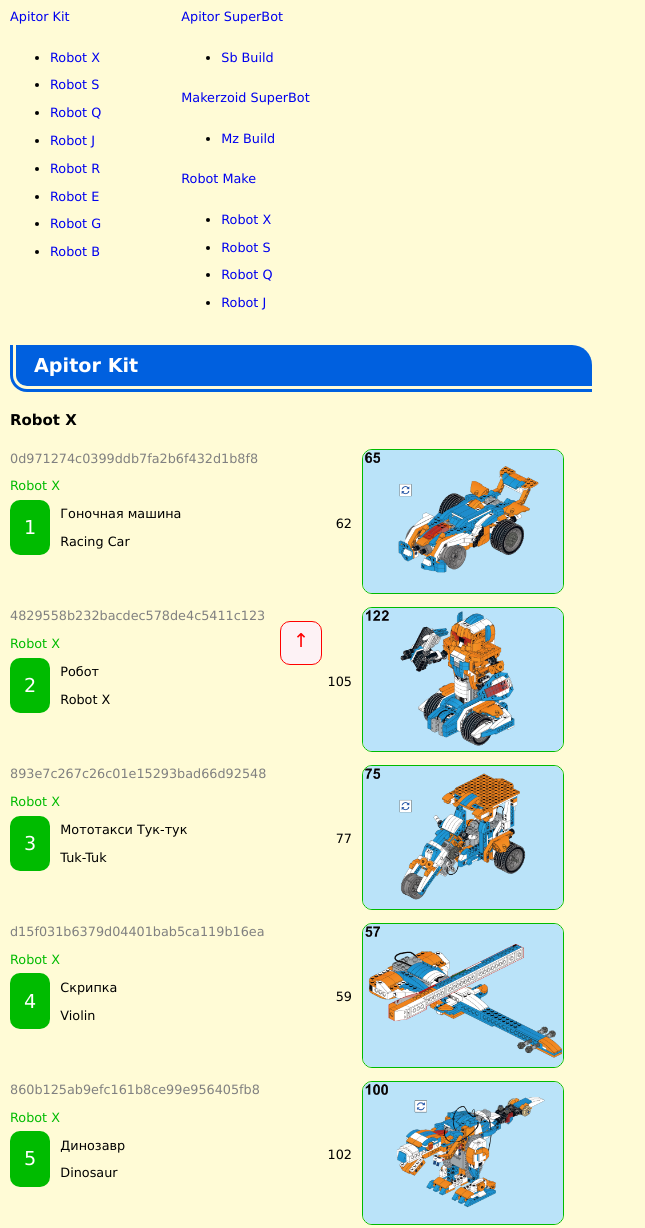
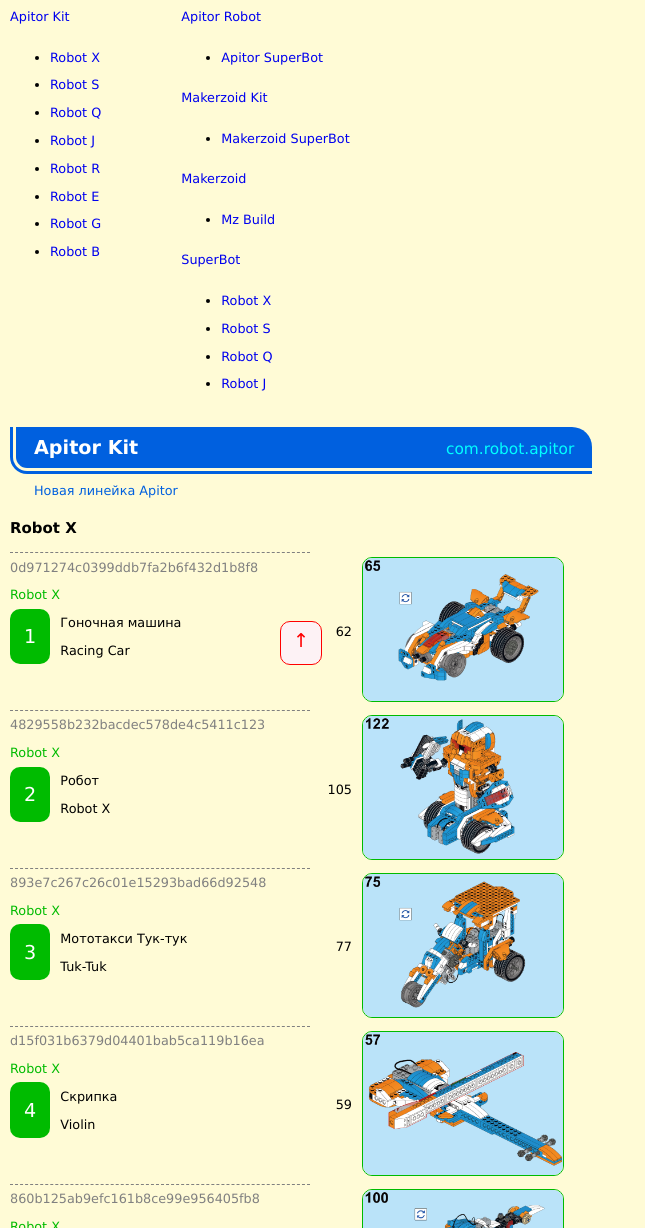
Before and after one commit to mouse-karaganda/jiqiren, a plain HTML site: page jiqiren/index.html in a window 1280 px wide. Shown: the part 125-1353 px from the top of the page, without its empty margins (0-645 px from the left). Drawn offline with Linux system fonts and the light colour scheme; files whose address does not match are found by name.

Commit message:
Past version from 2024-08-31 03:44 Article as app element. android_id, comment, model_item.

```diff
--- a/jiqiren/script/model_list.js
+++ b/jiqiren/script/model_list.js
@@ -1,7 +1,9 @@
 let app = [{
     label: 'Apitor Kit',
     folder: 'ApitorKit',
+    androidId: 'com.robot.apitor',
     path: 'Android/data/com.robot.apitor/files/download/com.robot.apitor/apitor/.download/',
+    comment: 'Новая линейка Apitor',
     menu: tool.menu.left,
     models: [
         {label: 'Robot X', folder: 'robotX'},
@@ -14,25 +16,41 @@ let app = [{
         {label: 'Robot B', folder: 'robotB'}
     ]
 }, {
-    label: 'Apitor SuperBot',
-    folder: 'SuperBot',
+    label: 'Apitor Robot',
+    folder: 'SuperBot_Apitor',
+    androidId: 'com.tudao.ApitorRobot',
     path: 'SuperBot/construct/',
+    comment: 'SuperBot: версия от Apitor',
     menu: tool.menu.right,
     models: [
-        {label: 'Sb Build', folder: 'construct_sb'}
+        {label: 'Apitor SuperBot', folder: 'construct_sb_ap'}
     ]
 }, {
-    label: 'Makerzoid SuperBot',
-    folder: 'Makerzoid_SuperBot',
+    label: 'Makerzoid Kit',
+    folder: 'SuperBot_Makerzoid',
+    androidId: 'com.tudao.MakerzoidKit',
     path: 'Android/data/com.tudao.MakerzoidKit/files/construct/',
+    comment: 'SuperBot: версия от Makerzoid',
     menu: tool.menu.right,
     models: [
-        {label: 'Mz Build', folder: 'construct_mz_sb'}
+        {label: 'Makerzoid SuperBot', folder: 'construct_sb_mz'}
+    ]
+},{
+    label: 'Makerzoid',
+    folder: 'Makerzoid',
+    androidId: 'com.tudao.makerzoid',
+    path: 'Android/data/com.tudao.makerzoid/files/construct/',
+    comment: 'Новая линейка Makerzoid',
+    menu: tool.menu.right,
+    models: [
+        {label: 'Mz Build', folder: 'construct_sb_mz'}
     ]
 }, {
-    label: 'Robot Make',
-    folder: 'RobotMake',
+    label: 'SuperBot',
+    folder: 'SuperBot_RobotMake',
+    androidId: 'com.tudao.superRobot',
     path: 'RobotMake/construct/',
+    comment: 'Старая линейка Makerzoid: китайская версия',
     menu: tool.menu.right,
     models: [
         {label: 'Robot X', folder: 'robotX1'},
@@ -734,14 +752,14 @@ app.ApitorKit.figures = [{
     model: app.ApitorKit.robotQ
 }];
 
-app.SuperBot.figures = [{
+app.SuperBot_Apitor.figures = [{
     index: 0,
     folder: 'chanche/chanche',
     cover: '47.png',
     count: 47,
     name: {rus: 'Таран', eng: 'Plough Car'},
     number: 2,
-    model: app.SuperBot.construct_sb
+    model: app.SuperBot_Apitor.construct_sb_ap
 }, {
     index: 1,
     folder: 'dianbaoji/dianbaoji',
@@ -749,7 +767,7 @@ app.SuperBot.figures = [{
     count: 66,
     name: {rus: 'Телеграф', eng: 'Telegraph Machine'},
     number: 12,
-    model: app.SuperBot.construct_sb
+    model: app.SuperBot_Apitor.construct_sb_ap
 }, {
     index: 2,
     folder: 'huatujiqiren/huatujiqiren',
@@ -757,7 +775,7 @@ app.SuperBot.figures = [{
     count: 59,
     name: {rus: 'Робот-художник', eng: 'Drawing Robot'},
     number: 13,
-    model: app.SuperBot.construct_sb
+    model: app.SuperBot_Apitor.construct_sb_ap
 }, {
     index: 3,
     folder: 'huiliche/huiliche',
@@ -765,7 +783,7 @@ app.SuperBot.figures = [{
     count: 32,
     name: {rus: 'Гоночный трицикл', eng: 'Rubber Band Racing Tricycle'},
     number: 6,
-    model: app.SuperBot.construct_sb
+    model: app.SuperBot_Apitor.construct_sb_ap
 }, {
     index: 4,
     folder: 'hushizhanche/hushizhanche',
@@ -773,7 +791,7 @@ app.SuperBot.figures = [{
     count: 40,
     name: {rus: 'Колесница тигра - дракона', eng: 'Dragon Tiger Chariot'},
     number: 8,
-    model: app.SuperBot.construct_sb
+    model: app.SuperBot_Apitor.construct_sb_ap
 }, {
     index: 5,
     folder: 'jipuche/jipuche',
@@ -781,7 +799,7 @@ app.SuperBot.figures = [{
     count: 72,
     name: {rus: 'Джип', eng: 'SUV'},
     number: 3,
-    model: app.SuperBot.construct_sb
+    model: app.SuperBot_Apitor.construct_sb_ap
 }, {
     index: 6,
     folder: 'jiqiren/jiqiren',
@@ -789,7 +807,7 @@ app.SuperBot.figures = [{
     count: 63,
     name: {rus: 'Курьер', eng: 'Delivery Man'},
     number: 7,
-    model: app.SuperBot.construct_sb
+    model: app.SuperBot_Apitor.construct_sb_ap
 }, {
     index: 7,
     folder: 'laohu/laohu',
@@ -797,7 +815,7 @@ app.SuperBot.figures = [{
     count: 89,
     name: {rus: 'Тигр', eng: 'Tiger'},
     number: 16,
-    model: app.SuperBot.construct_sb
+    model: app.SuperBot_Apitor.construct_sb_ap
 }, {
     index: 8,
     folder: 'motuoche/motuoche',
@@ -805,7 +823,7 @@ app.SuperBot.figures = [{
     count: 38,
     name: {rus: 'Мотоцикл', eng: 'Motorcycle'},
     number: 5,
-    model: app.SuperBot.construct_sb
+    model: app.SuperBot_Apitor.construct_sb_ap
 }, {
     index: 9,
     folder: 'niao/niao',
@@ -813,7 +831,7 @@ app.SuperBot.figures = [{
     count: 51,
     name: {rus: 'Птица', eng: 'Bird'},
     number: 19,
-    model: app.SuperBot.construct_sb
+    model: app.SuperBot_Apitor.construct_sb_ap
 }, {
     index: 10,
     folder: 'pingpangqiuche/pingpangqiuche',
@@ -821,7 +839,7 @@ app.SuperBot.figures = [{
     count: 68,
     name: {rus: 'Футбольный робот', eng: 'Football Robot'},
     number: 17,
-    model: app.SuperBot.construct_sb
+    model: app.SuperBot_Apitor.construct_sb_ap
 }, {
     index: 11,
     folder: 'sanlunche/sanlunche',
@@ -829,7 +847,7 @@ app.SuperBot.figures = [{
     count: 52,
     name: {rus: 'Трицикл', eng: 'Tricycle'},
     number: 9,
-    model: app.SuperBot.construct_sb
+    model: app.SuperBot_Apitor.construct_sb_ap
 }, {
     index: 12,
     folder: 'tanliche/tanliche',
@@ -837,7 +855,7 @@ app.SuperBot.figures = [{
     count: 23,
     name: {rus: 'Трицикл с резиновой лентой', eng: 'Rubber Band Tricycle'},
     number: 1,
-    model: app.SuperBot.construct_sb
+    model: app.SuperBot_Apitor.construct_sb_ap
 }, {
     index: 13,
     folder: 'tianping/tianping',
@@ -845,7 +863,7 @@ app.SuperBot.figures = [{
     count: 39,
     name: {rus: 'Баланс', eng: 'Balance'},
     number: 4,
-    model: app.SuperBot.construct_sb
+    model: app.SuperBot_Apitor.construct_sb_ap
 }, {
     index: 14,
     folder: 'tingchechangxitong/tingchechangxitong',
@@ -853,7 +871,7 @@ app.SuperBot.figures = [{
     count: 31,
     name: {rus: 'Парковщик', eng: 'Parking System'},
     number: 14,
-    model: app.SuperBot.construct_sb
+    model: app.SuperBot_Apitor.construct_sb_ap
 }, {
     index: 15,
     folder: 'xiangpujiqiren/xiangpujiqiren',
@@ -861,7 +879,7 @@ app.SuperBot.figures = [{
     count: 57,
     name: {rus: 'Сумо робот', eng: 'Sumo Robot'},
     number: 18,
-    model: app.SuperBot.construct_sb
+    model: app.SuperBot_Apitor.construct_sb_ap
 }, {
     index: 16,
     folder: 'yinyuehe/yinyuehe',
@@ -869,7 +887,7 @@ app.SuperBot.figures = [{
     count: 44,
     name: {rus: 'Музыкальная шкатулка', eng: 'Music Box'},
     number: 11,
-    model: app.SuperBot.construct_sb
+    model: app.SuperBot_Apitor.construct_sb_ap
 }, {
     index: 17,
     folder: 'zhanche/zhanche',
@@ -877,7 +895,7 @@ app.SuperBot.figures = [{
     count: 34,
     name: {rus: 'Колесница', eng: 'Chariot'},
     number: 10,
-    model: app.SuperBot.construct_sb
+    model: app.SuperBot_Apitor.construct_sb_ap
 }, {
     index: 18,
     folder: 'zhihejiqiren/zhihejiqiren',
@@ -885,17 +903,17 @@ app.SuperBot.figures = [{
     count: 36,
     name: {rus: 'Робот бумажный журавль', eng: 'Paper Crane Robot'},
     number: 15,
-    model: app.SuperBot.construct_sb
+    model: app.SuperBot_Apitor.construct_sb_ap
 }];
 
-app.Makerzoid_SuperBot.figures = [{
+app.SuperBot_Makerzoid.figures = [{
     index: 0,
     folder: 'cb_f1/cb_f1',
     cover: '74.png',
     count: 74,
     name: {rus: 'Формула-1', eng: 'F1'},
     number: 26,
-    model: app.Makerzoid_SuperBot.construct_mz_sb
+    model: app.SuperBot_Makerzoid.construct_sb_mz
 }, {
     index: 1,
     folder: 'chanche/chanche',
@@ -903,7 +921,7 @@ app.Makerzoid_SuperBot.figures = [{
     count: 47,
     name: {rus: 'Таран', eng: 'Plough Car'},
     number: 2,
-    model: app.Makerzoid_SuperBot.construct_mz_sb
+    model: app.SuperBot_Makerzoid.construct_sb_mz
 }, {
     index: 2,
     folder: 'dajiaoche/dajiaoche',
@@ -911,7 +929,7 @@ app.Makerzoid_SuperBot.figures = [{
     count: 96,
     name: {rus: 'Внедорожник Bighorn', eng: 'Bighorn Car'},
     number: 23,
-    model: app.Makerzoid_SuperBot.construct_mz_sb
+    model: app.SuperBot_Makerzoid.construct_sb_mz
 }, {
     index: 3,
     folder: 'dianbaoji/dianbaoji',
@@ -919,7 +937,7 @@ app.Makerzoid_SuperBot.figures = [{
     count: 66,
     name: {rus: 'Телеграф', eng: 'Telegraph Machine'},
     number: 15,
-    model: app.Makerzoid_SuperBot.construct_mz_sb
+    model: app.SuperBot_Makerzoid.construct_sb_mz
 }, {
     index: 4,
     folder: 'gancaocha/gancaocha',
@@ -927,7 +945,7 @@ app.Makerzoid_SuperBot.figures = [{
     count: 11,
     name: {rus: 'Вилы', eng: 'Hayfork'},
     number: 5,
-    model: app.Makerzoid_SuperBot.construct_mz_sb
+    model: app.SuperBot_Makerzoid.construct_sb_mz
 }, {
     index: 5,
     folder: 'huatujiqiren/huatujiqiren',
@@ -935,7 +953,7 @@ app.Makerzoid_SuperBot.figures = [{
     count: 59,
     name: {rus: 'Робот-художник', eng: 'Drawing Robot'},
     number: 16,
-    model: app.Makerzoid_SuperBot.construct_mz_sb
+    model: app.SuperBot_Makerzoid.construct_sb_mz
 }, {
     index: 6,
     folder: 'huiliche/huiliche',
@@ -943,7 +961,7 @@ app.Makerzoid_SuperBot.figures = [{
     count: 32,
     name: {rus: 'Гоночный трицикл', eng: 'Rubber Band Racing Tricycle'},
     number: 8,
-    model: app.Makerzoid_SuperBot.construct_mz_sb
+    model: app.SuperBot_Makerzoid.construct_sb_mz
 }, {
     index: 7,
     folder: 'huojianche_1/huojianche_1',
@@ -951,7 +969,7 @@ app.Makerzoid_SuperBot.figures = [{
     count: 58,
     name: {rus: 'Реактивная машина', eng: 'Jet car'},
     number: 24,
-    model: app.Makerzoid_SuperBot.construct_mz_sb
+    model: app.SuperBot_Makerzoid.construct_sb_mz
 }, {
     index: 8,
     folder: 'hushizhanche/longhuzhanche',
@@ -959,7 +977,7 @@ app.Makerzoid_SuperBot.figures = [{
     count: 40,
     name: {rus: 'Колесница тигра - дракона', eng: 'Dragon Tiger Chariot'},
     number: 11,
-    model: app.Makerzoid_SuperBot.construct_mz_sb
+    model: app.SuperBot_Makerzoid.construct_sb_mz
 }, {
     index: 9,
     folder: 'jipuche/jipuche',
@@ -967,7 +985,7 @@ app.Makerzoid_SuperBot.figures = [{
     count: 72,
     name: {rus: 'Джип', eng: 'SUV'},
     number: 3,
-    model: app.Makerzoid_SuperBot.construct_mz_sb
+    model: app.SuperBot_Makerzoid.construct_sb_mz
 }, {
     index: 10,
     folder: 'jiqiren/songcanjiqiren',
@@ -975,7 +993,7 @@ app.Makerzoid_SuperBot.figures = [{
     count: 63,
     name: {rus: 'Курьер', eng: 'Delivery Man'},
     number: 10,
-    model: app.Makerzoid_SuperBot.construct_mz_sb
+    model: app.SuperBot_Makerzoid.construct_sb_mz
 }, {
     index: 11,
     folder: 'laohu/laohu',
@@ -983,7 +1001,7 @@ app.Makerzoid_SuperBot.figures = [{
     count: 89,
     name: {rus: 'Тигр', eng: 'Tiger'},
     number: 19,
-    model: app.Makerzoid_SuperBot.construct_mz_sb
+    model: app.SuperBot_Makerzoid.construct_sb_mz
 }, {
     index: 12,
     folder: 'minihuiliche/minihuiliche',
@@ -991,7 +1009,7 @@ app.Makerzoid_SuperBot.figures = [{
     count: 17,
     name: {rus: 'Гоночный мини-трицикл', eng: 'Mini Rubber Band Racing Tricycle'},
     number: 9,
-    model: app.Makerzoid_SuperBot.construct_mz_sb
+    model: app.SuperBot_Makerzoid.construct_sb_mz
 }, {
     index: 13,
     folder: 'motuoche/motuoche',
@@ -999,7 +1017,7 @@ app.Makerzoid_SuperBot.figures = [{
     count: 38,
     name: {rus: 'Мотоцикл', eng: 'Motorcycle'},
     number: 7,
-    model: app.Makerzoid_SuperBot.construct_mz_sb
+    model: app.SuperBot_Makerzoid.construct_sb_mz
 }, {
     index: 14,
     folder: 'niao/niao',
@@ -1007,7 +1025,7 @@ app.Makerzoid_SuperBot.figures = [{
     count: 51,
     name: {rus: 'Птица', eng: 'Bird'},
     number: 22,
-    model: app.Makerzoid_SuperBot.construct_mz_sb
+    model: app.SuperBot_Makerzoid.construct_sb_mz
 }, {
     index: 15,
     folder: 'pingpangqiuche/qiusaijiqiren',
@@ -1015,7 +1033,7 @@ app.Makerzoid_SuperBot.figures = [{
     count: 68,
     name: {rus: 'Футбольный робот', eng: 'Football Robot'},
     number: 20,
-    model: app.Makerzoid_SuperBot.construct_mz_sb
+    model: app.SuperBot_Makerzoid.construct_sb_mz
 }, {
     index: 16,
     folder: 'sanlunche/sanlunche',
@@ -1023,7 +1041,7 @@ app.Makerzoid_SuperBot.figures = [{
     count: 52,
     name: {rus: 'Трицикл', eng: 'Tricycle'},
     number: 12,
-    model: app.Makerzoid_SuperBot.construct_mz_sb
+    model: app.SuperBot_Makerzoid.construct_sb_mz
 }, {
     index: 17,
     folder: 'shensuojia/shensuojia',
@@ -1031,7 +1049,7 @@ app.Makerzoid_SuperBot.figures = [{
     count: 17,
     name: {rus: 'Щипцы', eng: 'Expansion Clamp'},
     number: 6,
-    model: app.Makerzoid_SuperBot.construct_mz_sb
+    model: app.SuperBot_Makerzoid.construct_sb_mz
 }, {
     index: 18,
     folder: 'tanliche/tanliche',
@@ -1039,7 +1057,7 @@ app.Makerzoid_SuperBot.figures = [{
     count: 23,
     name: {rus: 'Трицикл с резиновой лентой', eng: 'Rubber Band Tricycle'},
     number: 1,
-    model: app.Makerzoid_SuperBot.construct_mz_sb
+    model: app.SuperBot_Makerzoid.construct_sb_mz
 }, {
     index: 19,
     folder: 'tianping/tianping',
@@ -1047,7 +1065,7 @@ app.Makerzoid_SuperBot.figures = [{
     count: 39,
     name: {rus: 'Баланс', eng: 'Balance'},
     number: 4,
-    model: app.Makerzoid_SuperBot.construct_mz_sb
+    model: app.SuperBot_Makerzoid.construct_sb_mz
 }, {
     index: 20,
     folder: 'tingchechangxitong/zhinengzamen',
@@ -1055,7 +1073,7 @@ app.Makerzoid_SuperBot.figures = [{
     count: 31,
     name: {rus: 'Парковщик', eng: 'Parking System'},
     number: 17,
-    model: app.Makerzoid_SuperBot.construct_mz_sb
+    model: app.SuperBot_Makerzoid.construct_sb_mz
 }, {
     index: 21,
     folder: 'xiangpujiqiren/xiangpujiqiren',
@@ -1063,7 +1081,7 @@ app.Makerzoid_SuperBot.figures = [{
     count: 57,
     name: {rus: 'Сумо робот', eng: 'Sumo Robot'},
     number: 21,
-    model: app.Makerzoid_SuperBot.construct_mz_sb
+    model: app.SuperBot_Makerzoid.construct_sb_mz
 }, {
     index: 22,
     folder: 'yinyuehe/yinyuehe',
@@ -1071,7 +1089,7 @@ app.Makerzoid_SuperBot.figures = [{
     count: 44,
     name: {rus: 'Музыкальная шкатулка', eng: 'Music Box'},
     number: 14,
-    model: app.Makerzoid_SuperBot.construct_mz_sb
+    model: app.SuperBot_Makerzoid.construct_sb_mz
 }, {
     index: 23,
     folder: 'zhanche/zhanche',
@@ -1079,7 +1097,7 @@ app.Makerzoid_SuperBot.figures = [{
     count: 34,
     name: {rus: 'Колесница', eng: 'Chariot'},
     number: 13,
-    model: app.Makerzoid_SuperBot.construct_mz_sb
+    model: app.SuperBot_Makerzoid.construct_sb_mz
 }, {
     index: 24,
     folder: 'zhancheshengjiban_1/zhancheshengjiban_1',
@@ -1087,7 +1105,7 @@ app.Makerzoid_SuperBot.figures = [{
     count: 137,
     name: {rus: 'Бэтмобиль', eng: 'Batmobile'},
     number: 25,
-    model: app.Makerzoid_SuperBot.construct_mz_sb
+    model: app.SuperBot_Makerzoid.construct_sb_mz
 }, {
     index: 25,
     folder: 'zhihejiqiren/zhihejiqiren',
@@ -1095,17 +1113,17 @@ app.Makerzoid_SuperBot.figures = [{
     count: 36,
     name: {rus: 'Робот бумажный журавль', eng: 'Paper Crane Robot'},
     number: 18,
-    model: app.Makerzoid_SuperBot.construct_mz_sb
+    model: app.SuperBot_Makerzoid.construct_sb_mz
 }];
 
-app.RobotMake.figures = [{
+app.SuperBot_RobotMake.figures = [{
     index: 99,
     folder: '/',
     cover: '00.png',
     count: 99,
     name: {rus: '', eng: ''},
     number: 99,
-    model: app.SuperBot.construct_sb
+    model: app.SuperBot_Apitor.construct_sb_ap
 }];
 
 console.log('appList = ', app);
--- a/jiqiren/script/tool.js
+++ b/jiqiren/script/tool.js
@@ -10,6 +10,7 @@ let tool = {
                 model.app = appItem;
                 appItem[model.folder] = model;
             }
+            appItem.figures = [];
             app[appItem.folder] = appItem;
         }
     },
@@ -46,7 +47,7 @@ let tool = {
     create: (config) => {
         let tagName = (config.tag) ? config.tag : 'div';
         let newDiv = document.createElement(tagName);
-        newDiv.innerHTML = config.html.join('\r\n');
+        newDiv.innerHTML = (config.html || []).join('\r\n');
 
         if (config.className) {
             newDiv.className = config.className;
@@ -61,10 +62,9 @@ let tool = {
 
     getAll: (search) => document.querySelectorAll(search),
 
-    createFigureItem: (figure, withIndex) => {
+    createFigureItem: (figure, withIndex, parent) => {
         let coverSrc = (`img/app/${figure.model.app.folder}/${figure.model.folder}/${figure.folder}/${figure.cover}`);
 
-        let indexText = (withIndex) ? (`<div class="index_value">${figure.index + 1})</div>`) : '';
         let newText = [
             '<div class="item_label">',
                 `<p class="guid">${figure.folder}</p>`,
@@ -80,14 +80,14 @@ let tool = {
             '<div class="item_right">',
                 `<div class="item_count">${figure.count}</div>`,
                 `<div class="item_cover"><a class="cover" target="_blank" href="${coverSrc}"><img alt="${figure.name.eng}" src="${coverSrc}" /></a></div>`,
-                indexText,
+                `<div class="index_value" with-index="${withIndex}">${figure.index + 1})</div>`,
             '</div>'
         ];
-        let result = tool.create({
+        tool.create({
+            className: 'figure_item',
             html: newText,
-            className: 'figure_item'
+            parent: parent
         });
-        return result;
     },
 
     model: {
@@ -120,22 +120,38 @@ let tool = {
             tool.model.printMenu();
             tool.prepareFigureList();
 
-            let content = tool.get('#wrapper');
-            if (!content) {
+            let wrapper = tool.get('#wrapper');
+            if (!wrapper) {
                 return;
             }
             for (let appItem of app) {
-                let newText = [`<a name="${appItem.folder}"></a><h2 withIndex="${withIndex}">${appItem.label}</h2>`];
+                let content = tool.create({
+                    tag: 'article',
+                    parent: wrapper
+                });
+                let newText = [
+                    `<a name="${appItem.folder}"></a><h2 with-index="${withIndex}"><span>${appItem.label}</span>`,
+                    `<span class="android_id">${appItem.androidId}</span></h2>`,
+                    '<div>',
+                        `<p class="comment">${appItem.comment}</p>`,
+                    '</div>'
+                ];
                 tool.create({
+                    className: 'app_header',
                     html: newText,
                     parent: content
                 });
 
                 for (let model of appItem.models) {
+                    let modelElem = tool.create({
+                        className: 'model_item',
+                        parent: content
+                    });
                     newText = [`<a name="${model.folder}"></a><h3>${model.label}</h3>`];
                     tool.create({
+                        className: 'model_header',
                         html: newText,
-                        parent: content
+                        parent: modelElem
                     });
 
                     if (!model.sorted) {
@@ -143,8 +159,7 @@ let tool = {
                     }
                     let list = model.sorted;
                     for (let figure of list) {
-                        let newDiv = tool.createFigureItem(figure, withIndex);
-                        content.appendChild(newDiv);
+                        tool.createFigureItem(figure, withIndex, modelElem);
                     }
                 }
             }
@@ -158,12 +173,12 @@ let tool = {
                 return;
             }
             for (let appItem of app) {
-                let newElem = {
+                let newText = [`<a href="#${appItem.folder}">${appItem.label}</a>`];
+                tool.create({
                     tag: 'li',
-                    html: [`<a href="#${appItem.folder}">${appItem.label}</a>`],
+                    html: newText,
                     parent: menuElem
-                };
-                tool.create(newElem);
+                });
             }
         },
 
@@ -171,25 +186,33 @@ let tool = {
             let withIndex = true;
             tool.figure.printMenu();
 
-            let content = tool.get('#wrapper');
-            if (!content) {
+            let wrapper = tool.get('#wrapper');
+            if (!wrapper) {
                 return;
             }
             for (let appItem of app) {
+                let content = tool.create({
+                    tag: 'article',
+                    parent: wrapper
+                });
                 let newText = [
-                    `<a name="${appItem.folder}"></a><h2 with-index="${withIndex}">${appItem.label}</h2>`,
-                    '<p>Внутренняя память <span class="storage_path">/storage/emulated/0/</p>',
-                    `<p class="folder_path">${appItem.path}</p>`
+                    `<a name="${appItem.folder}"></a><h2 with-index="${withIndex}"><span>${appItem.label}</span>`,
+                    `<span class="android_id">${appItem.androidId}</span></h2>`,
+                    '<div>',
+                        `<p class="comment">${appItem.comment}</p>`,
+                        '<p>Внутренняя память <span class="storage_path">/storage/emulated/0/</p>',
+                        `<p class="folder_path">${appItem.path}</p>`,
+                    '</div>'
                 ];
                 tool.create({
+                    className: 'app_header',
                     html: newText,
                     parent: content
                 });
 
                 let list = appItem.figures;
                 for (let figure of list) {
-                    let newDiv = tool.createFigureItem(figure, withIndex);
-                    content.appendChild(newDiv);
+                    tool.createFigureItem(figure, withIndex, content);
                 }
             }
         }
--- a/jiqiren/style/index.css
+++ b/jiqiren/style/index.css
@@ -1,19 +1,21 @@
 :root {
+    --bg-red: #fdf2f5;
     --bg-yellow: #ffe9a9;
     --bg-yellow: #fffbd6;
-    --bg-red: #fdf2f5;
-    --border-yellow: #f4e89a;
     --border-blue: #003eaa;
     --border-blue: #0060df;
     --border-green: #00bb00;
     --border-red: #f8d5db;
     --border-red: #ff0000;
+    --border-yellow: #f4e89a;
+    --color-guid: gray;
+    --font-size: 0.8em;
     --soft-radius: 10px;
 }
 
 body {
     font-family: Verdana, sans-serif;
-    font-size: 0.8em;
+    font-size: var(--font-size);
     background: var(--bg-yellow);
     margin: 0;
     padding: 0;
@@ -24,11 +26,14 @@ a {
 }
 
 h2 {
+    justify-content: space-between;
+    align-items: baseline;
     border-color: var(--bg-yellow);
     border-style: double;
     border-width: 0 0 9px 9px;
     padding: 9px 18px;
     margin-left: -3px;
+    margin-bottom: 0;
     w_border-top-right-radius: 20px;
     border-radius: 0 20px;
     background: var(--border-blue);
@@ -37,6 +42,20 @@ h2 {
 
 h2[with-index="true"] {
     margin-right: 52px;
+}
+
+h2 + div {
+    padding: 0 0 0 24px;
+}
+
+.android_id {
+    font-weight: normal;
+    font-size: var(--font-size);
+    color: aqua;
+}
+
+.comment {
+    color: var(--border-blue);
 }
 
 .cover img {
@@ -54,6 +73,10 @@ li {
     padding: 0.5em 0;
 }
 
+.nav_menu {
+    white-space: nowrap;
+}
+
 .left_menu {
     margin-right: 80px;
 }
@@ -67,8 +90,7 @@ li {
 }
 
 .guid {
-    color: silver;
-    color: gray;
+    color: var(--color-guid);
 }
 
 a.goto {
@@ -117,6 +139,7 @@ a.goto {
     padding: 10px;
 }
 
+h2,
 nav,
 #content,
 .figure_item,
@@ -136,6 +159,15 @@ nav,
 
 .item_label {
     width: 300px;
+    border-top: 1px dashed var(--color-guid);
+}
+
+.model_item .figure_item:last-child .item_label {
+    border-bottom: 1px dashed var(--color-guid);
+}
+
+.model_item:last-child .figure_item:last-child .item_label {
+    border-bottom: none;
 }
 
 .item_cover {
@@ -148,3 +180,7 @@ nav,
     text-align: right;
     padding: 2px 10px;
 }
+
+.index_value[with-index="false"] {
+    display: none;
+}
```
Also changed, not shown: 2 other files.
